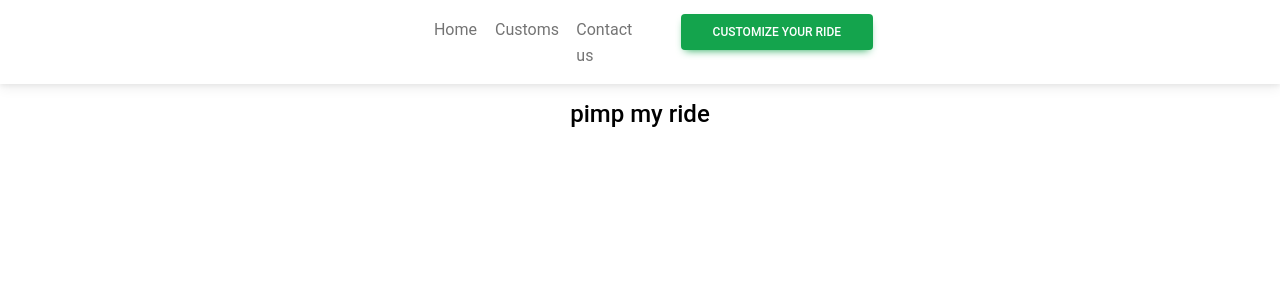
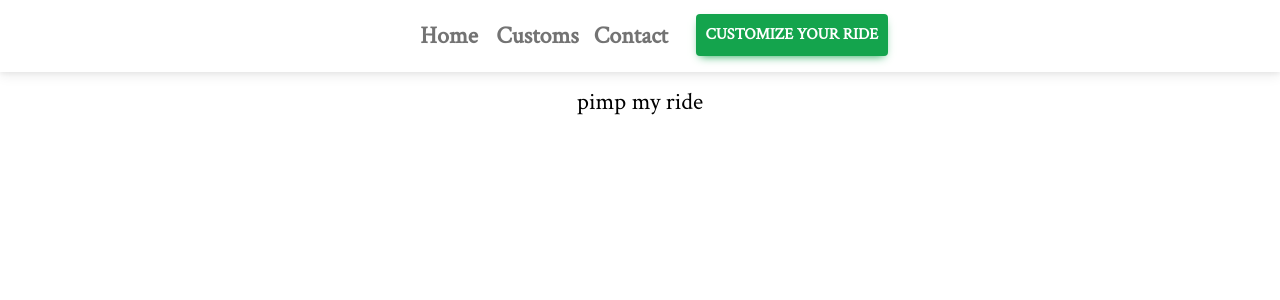
Before and after one commit to Reuben-Kipkemboi/Pimp-Ride, a Django app: page / in a window 1280 px wide. Shown: the top 300 px of the page. Run offline with Django 4.2, Linux system fonts and the light colour scheme; some libraries are stand-ins or nearby versions.

Commit message:
st:navbar-styling  - optimize navbar styling

```diff
--- a/Rideapp/static/css/index.css
+++ b/Rideapp/static/css/index.css
@@ -1,11 +1,21 @@
-
+@import url('https://fonts.googleapis.com/css2?family=Crimson+Text&display=swap');
+*{
+    margin: 0;
+    padding: 0;
+    box-sizing: border-box;
+    font-family: 'Crimson Text', serif;
+}
 .navbar-nav .nav-item .nav-link{
     margin-left: 10%;
+    font-size: 3vh;
+    font-weight: bold;
 }
 .btn-success{
     padding: 5%;
     width: 15vw;
     margin-top: -1.5%;
+    font-size: 2vh;
+    font-weight: bold;
 }
 /* Rectangle 1 */
 /*
--- a/Rideapp/templates/navbar.html
+++ b/Rideapp/templates/navbar.html
@@ -30,7 +30,8 @@
           </li>
 
           <li class="nav-item">
-            <a class="nav-link" href="#">Contact us</a>
+            <a class="nav-link" href="#">Contact
+            </a>
           </li>
 
           <li class="nav-item">
```
